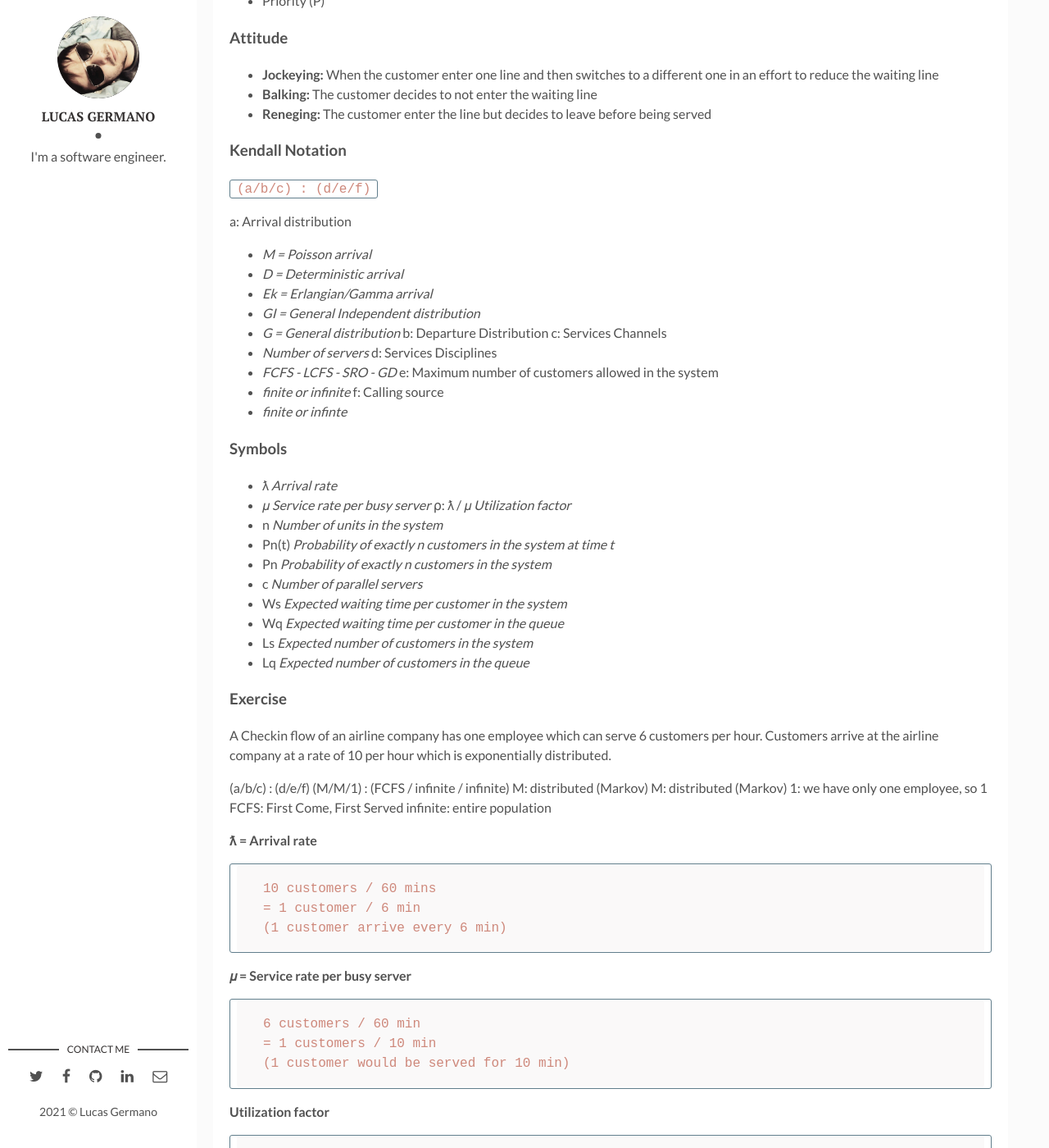
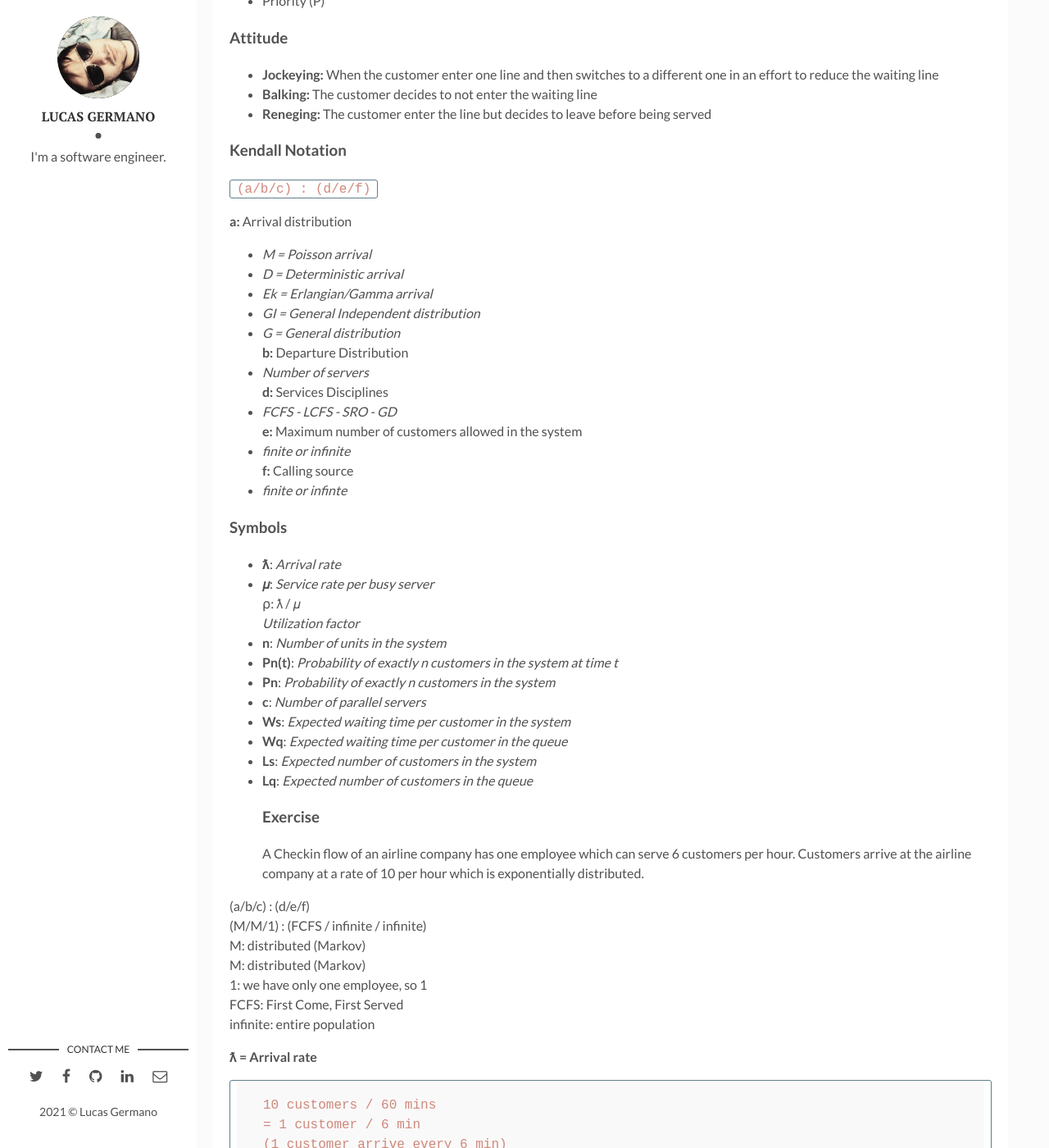
Before and after one commit to LucasSan/lucassan.github.io, a Jekyll site: the page built from _posts/2021-06-06-queue-theory.markdown, in a window 1280 px wide and 1400 px high, scrolled down 1725 px. Shown: the whole window at 82% size. Built offline with Jekyll 4.4.1, drawn with Linux system fonts in a browser that asks for light colours.

Commit message:
new post

````diff
--- a/_posts/2021-06-06-queue-theory.markdown
+++ b/_posts/2021-06-06-queue-theory.markdown
@@ -60,46 +60,34 @@ A checkin in an airport, where the employee of the Airline is the server.
 
 ```(a/b/c) : (d/e/f)```
 
-a: Arrival distribution
+**a:** Arrival distribution
   - *M = Poisson arrival*
   - *D = Deterministic arrival*
   - *Ek = Erlangian/Gamma arrival*
   - *GI = General Independent distribution*
   - *G = General distribution*
-b: Departure Distribution
-c: Services Channels
+**b:** Departure Distribution
   - *Number of servers*
-d: Services Disciplines
+**d:** Services Disciplines
   - *FCFS - LCFS - SRO - GD*
-e: Maximum number of customers allowed in the system
+**e:** Maximum number of customers allowed in the system
   - *finite or infinite*
-f: Calling source
+**f:** Calling source
   - *finite or infinte*
 
 ### Symbols
-- ƛ
-  *Arrival rate*
-- 𝜇
-  *Service rate per busy server*
+- **ƛ**: *Arrival rate*
+- **𝜇**: *Service rate per busy server*
   ⍴: ƛ / 𝜇
   *Utilization factor*
-- n
-  *Number of units in the system*
-- Pn(t)
-  *Probability of exactly n customers in the system at time t*
-- Pn
-  *Probability of exactly n customers in the system*
-- c
-  *Number of parallel servers*
-- Ws
-  *Expected waiting time per customer in the system*
-- Wq
-  *Expected waiting time per customer in the queue*
-- Ls
-  *Expected number of customers in the system*
-- Lq
-  *Expected number of customers in the queue*
-
+- **n**: *Number of units in the system*
+- **Pn(t)**: *Probability of exactly n customers in the system at time t*
+- **Pn**: *Probability of exactly n customers in the system*
+- **c**: *Number of parallel servers*
+- **Ws**: *Expected waiting time per customer in the system*
+- **Wq**: *Expected waiting time per customer in the queue*
+- **Ls**: *Expected number of customers in the system*
+- **Lq**: *Expected number of customers in the queue*
 ### Exercise
 A Checkin flow of an airline company has one employee which can serve 6 customers per hour. Customers arrive at the airline company at a rate of 10 per hour which is exponentially distributed.
 
````
